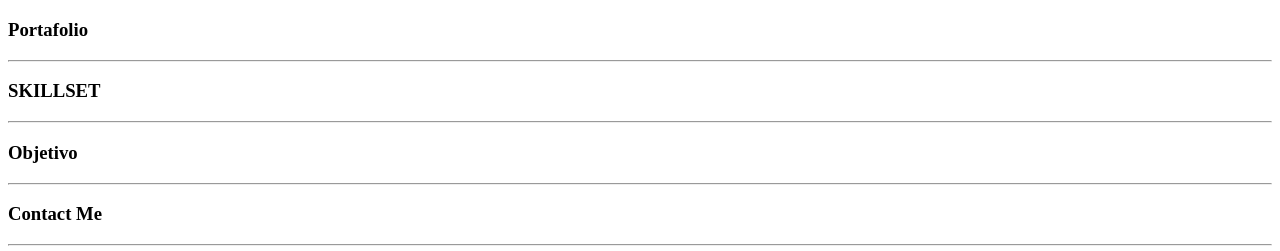
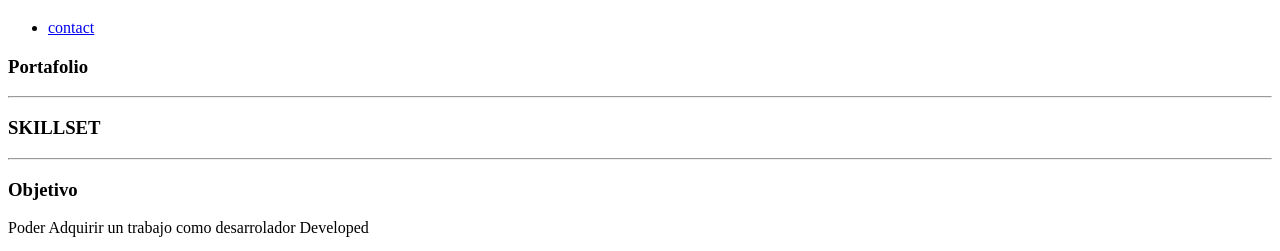
Before and after one commit to NicolasE07/Portafolio, a plain HTML site: page index.html in a window 1280 px wide. Shown: the part 234-485 px from the top of the page. Drawn offline with Linux system fonts and the light colour scheme.

Commit message:
Se agrego un objetivo

```diff
--- a/index.html
+++ b/index.html
@@ -27,6 +27,11 @@
 
                 </a>
             </div>
+            <ul>
+                <li>
+                    <a href="/contact.html">contact</a>
+                </li>
+            </ul>
         </nav>
     </header>
     <main>
@@ -40,6 +45,7 @@
         </section>
         <section id="objetivos">
             <h3>Objetivo</h3>
+            <p>Poder Adquirir un trabajo como desarrolador Developed</p>
             <hr>
         </section>
         <section id="Contacto">
```
